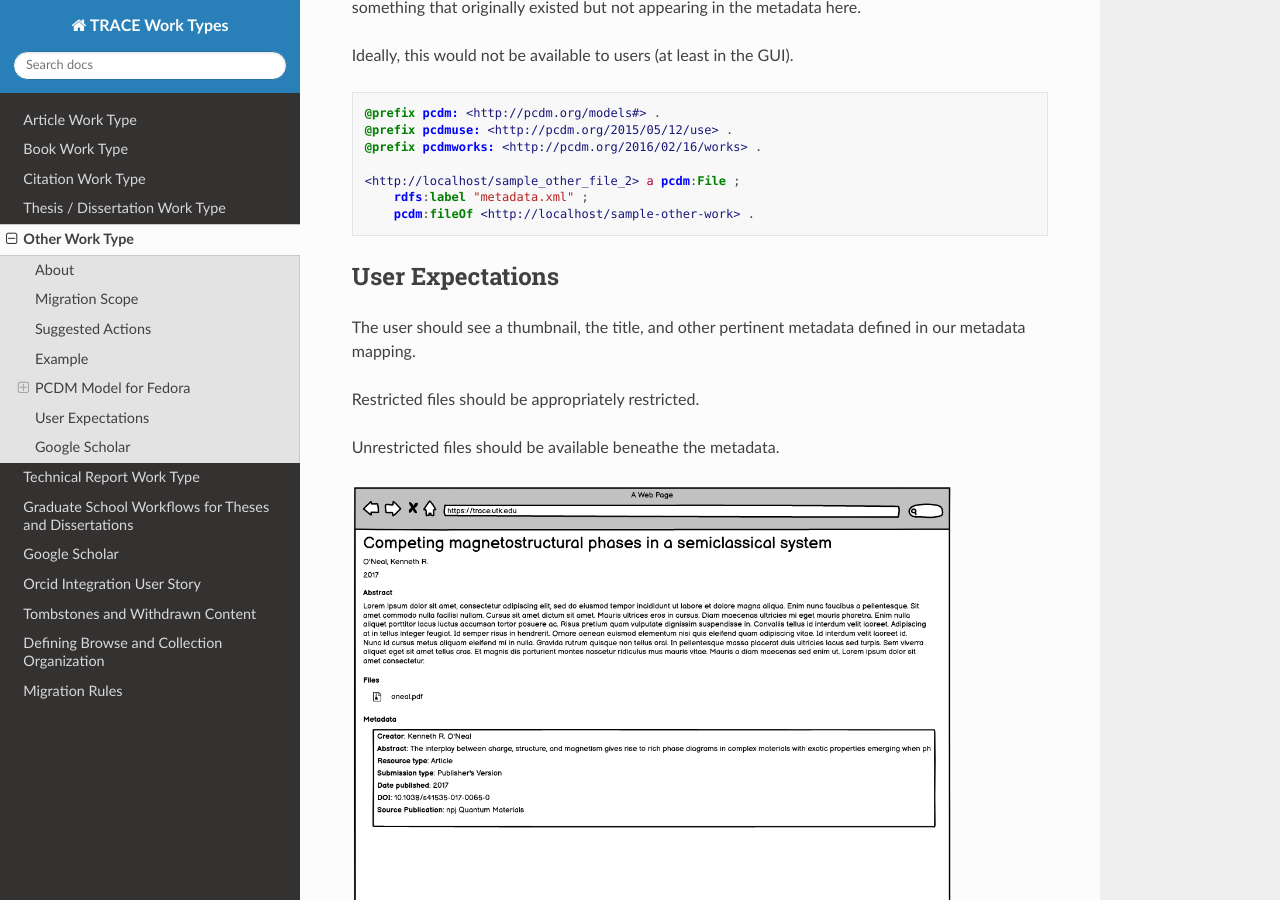
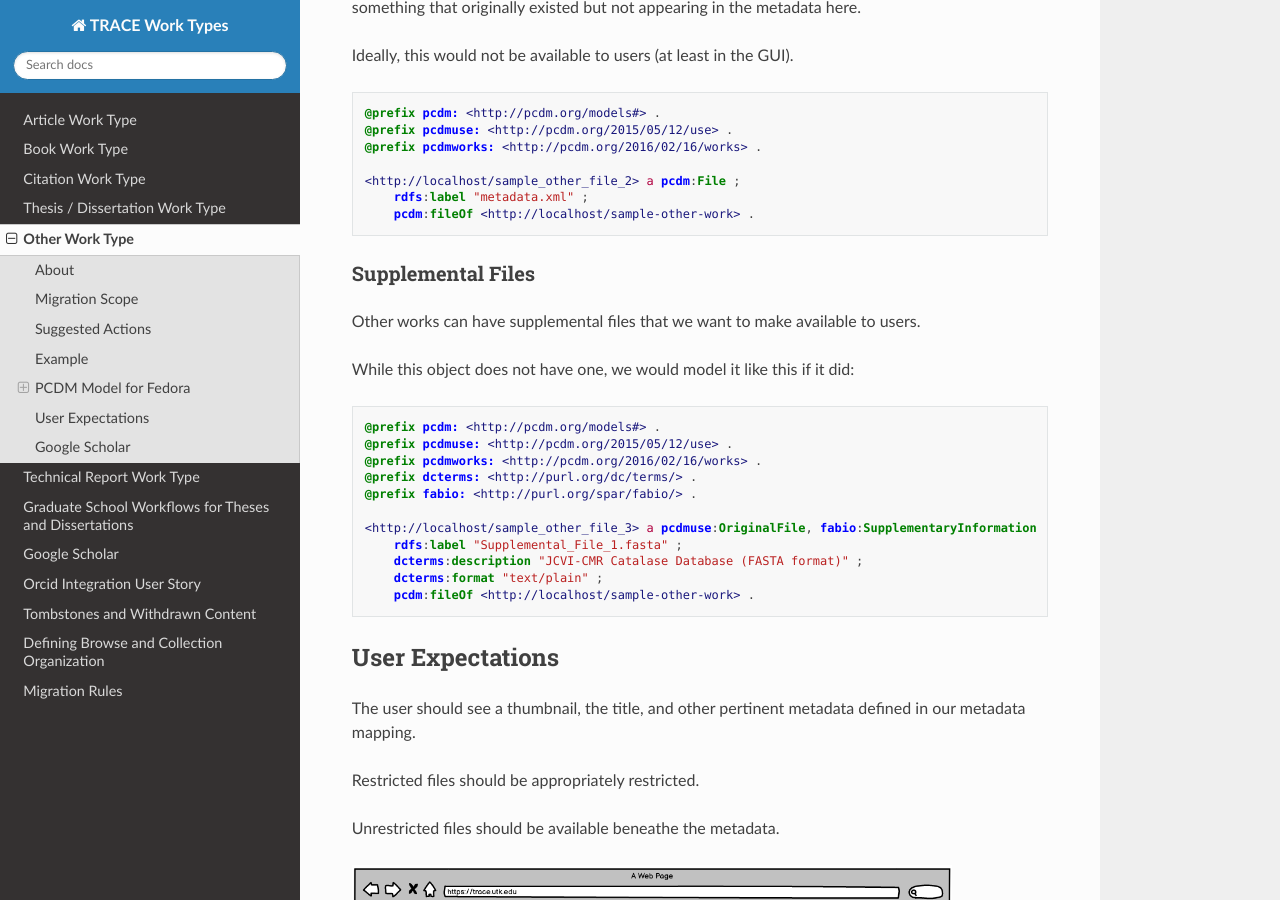
Before and after one commit to utkdigitalinitiatives/trace_work_types_planning, a Sphinx documentation site: the page built from docs/source/contents/other.rst, in a window 1280 px wide and 900 px high, scrolled down 1657 px. Built offline with Sphinx 7.4.7 and the Read the Docs theme 2.0.0, drawn with Linux system fonts in a browser that asks for light colours.

Commit message:
Add supplemental files mapping.

```diff
--- a/docs/source/contents/other.rst
+++ b/docs/source/contents/other.rst
@@ -94,6 +94,28 @@ Ideally, this would not be available to users (at least in the GUI).
         rdfs:label "metadata.xml" ;
         pcdm:fileOf <http://localhost/sample-other-work> .
 
+==================
+Supplemental Files
+==================
+
+Other works can have supplemental files that we want to make available to users.
+
+While this object does not have one, we would model it like this if it did:
+
+.. code-block:: turtle
+
+    @prefix pcdm: <http://pcdm.org/models#> .
+    @prefix pcdmuse: <http://pcdm.org/2015/05/12/use> .
+    @prefix pcdmworks: <http://pcdm.org/2016/02/16/works> .
+    @prefix dcterms: <http://purl.org/dc/terms/> .
+    @prefix fabio: <http://purl.org/spar/fabio/> .
+
+    <http://localhost/sample_other_file_3> a pcdmuse:OriginalFile, fabio:SupplementaryInformation  ;
+        rdfs:label "Supplemental_File_1.fasta" ;
+        dcterms:description "JCVI-CMR Catalase Database (FASTA format)" ;
+        dcterms:format "text/plain" ;
+        pcdm:fileOf <http://localhost/sample-other-work> .
+
 User Expectations
 -----------------
 
```
Also changed, not shown: docs/source/contents/article.rst (+23 -0 lines), docs/source/contents/book.rst (+22 -0 lines), docs/source/contents/etd.rst (+6 -5 lines), docs/source/contents/technical_report.rst (+22 -0 lines).
